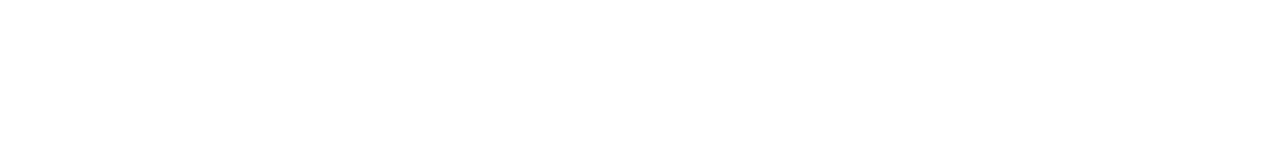
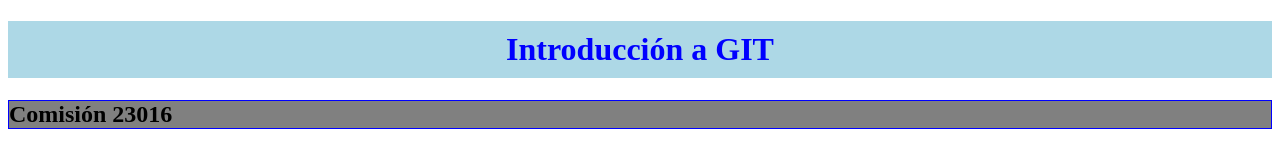
Before and after one commit to giltomas/com23016, a plain HTML site: page index.html in a window 1280 px wide. Drawn offline with Linux system fonts and the light colour scheme.

Commit message:
Cambios en HTML y CSS

```diff
--- a/CSS/estilos.css
+++ b/CSS/estilos.css
@@ -0,0 +1,11 @@
+h1{
+    color: blue;
+    background-color: lightblue;
+    padding: 10px;
+    text-align: center;
+}
+
+h2{
+    border: 1px solid blue;
+    background-color: gray;
+}
--- a/index.html
+++ b/index.html
@@ -8,7 +8,8 @@
     <title>Intro a GIT</title>
 </head>
 <body>
-
+    <h1>Introducción a GIT</h1>
+    <h2>Comisión 23016</h2>
 
 </body>
 </html>
```
